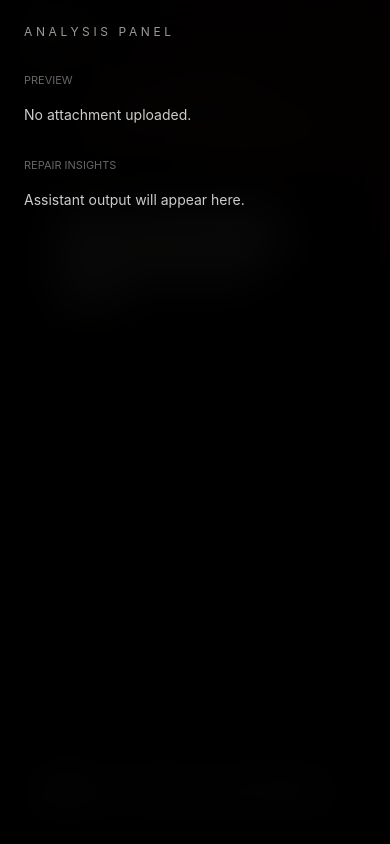
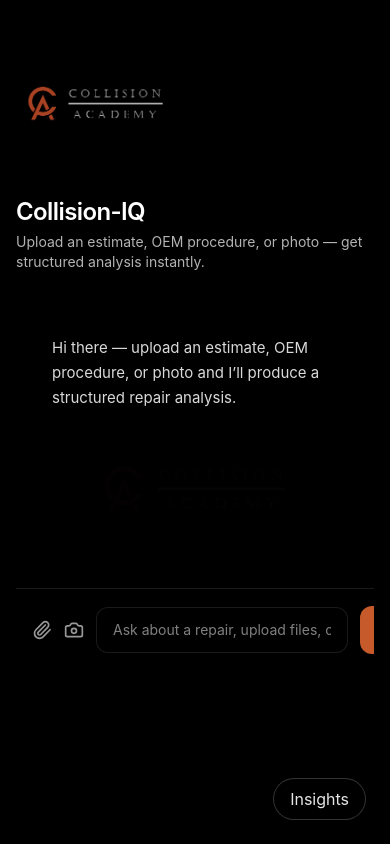
Before and after one commit to Collision-IQ/Collision-IQ, a Next.js app: page /chatbot in a window 390 px wide. Built offline with nearby package versions, Linux system fonts and the light colour scheme.

Commit message:
refactor: update ChatbotPage layout and improve mobile rail functionality

```diff
--- a/src/app/chatbot/page.tsx
+++ b/src/app/chatbot/page.tsx
@@ -1,77 +1,89 @@
 "use client";
 
-import { useState } from "react";
-import { useRouter } from "next/navigation";
+import { useEffect, useState } from "react";
+import Image from "next/image";
 import ChatWidget from "@/components/ChatWidget";
-import { ChevronLeft, ChevronRight } from "lucide-react";
 import { useIsMobile } from "@/hooks/useIsMobile";
 
 export default function ChatbotPage() {
-  const router = useRouter();
   const isMobile = useIsMobile();
-
-  const [railOpen, setRailOpen] = useState(true);
+  const [railOpen, setRailOpen] = useState(false);
   const [attachment, setAttachment] = useState<string | null>(null);
   const [analysisText, setAnalysisText] = useState<string>("");
+
+  // Keep rail state predictable when switching viewport modes
+  useEffect(() => {
+    if (isMobile === null) return;
+    setRailOpen(false);
+  }, [isMobile]);
+
+  // Prevent background scroll when mobile rail is open
+  useEffect(() => {
+    if (!isMobile) return;
+    document.body.style.overflow = railOpen ? "hidden" : "";
+    return () => {
+      document.body.style.overflow = "";
+    };
+  }, [isMobile, railOpen]);
 
   if (isMobile === null) return null;
 
   return (
-    <div
-      className="
-        h-screen flex flex-col text-white relative
-        bg-black
-        bg-[radial-gradient(circle_at_85%_15%,rgba(198,90,42,0.06),transparent_60%)]
-      "
-    >
-      {/* BACK */}
-      <button
-        onClick={() => router.push("/")}
-        className="absolute top-6 left-6 text-sm text-white/60 hover:text-[#C65A2A] transition"
-      >
-        ← Back
-      </button>
+    <div className="min-h-screen bg-black text-white">
+      <div className="mx-auto flex min-h-screen w-full max-w-[1400px] flex-col px-4 py-6 sm:px-6 lg:px-8">
+        <header className="mb-6 space-y-3">
+          <Image
+            src="/brand/logos/Logo-grey.png"
+            alt="Collision Academy"
+            width={160}
+            height={40}
+            className="opacity-90"
+            priority
+          />
+          <div className="space-y-1">
+            <h1 className="text-2xl font-semibold tracking-tight">
+              Collision-IQ
+            </h1>
+            <p className="max-w-3xl text-sm text-white/70">
+              Upload an estimate, OEM procedure, or photo — get structured
+              analysis instantly.
+            </p>
+          </div>
+        </header>
 
-      {/* HEADER STRIP */}
-      <div className="pt-24 pb-8 text-center">
-        <div className="text-xs tracking-[0.35em] text-white/50 uppercase">
-          Collision IQ
-        </div>
-        <div className="text-[10px] tracking-[0.3em] text-white/30 uppercase mt-2">
-          AI Repair Analysis Workstation
-        </div>
-      </div>
-
-      {/* MAIN CHAT SURFACE */}
-      <div className="relative mx-auto w-full max-w-[1000px] px-6 flex-1 min-h-0">
+        {/* Main Content Area */}
+        <div className="relative mx-auto w-full max-w-[1000px] flex-1 min-h-0">
           <ChatWidget
             onAttachmentChange={setAttachment}
             onAnalysisChange={setAnalysisText}
           />
         </div>
 
-      {/* DESKTOP RAIL OVERLAY */}
+        {/* Desktop Rail Toggle (always reachable) */}
         {!isMobile && (
-        <>
           <button
-            onClick={() => setRailOpen(!railOpen)}
-            className="
-              fixed top-24 right-6 z-50
+            onClick={() => setRailOpen((v) => !v)}
+            aria-label={railOpen ? "Close analysis panel" : "Open analysis panel"}
+            className={`
+              fixed top-24 z-[60]
               bg-black/60 border border-white/10
-              rounded-full p-3
-              hover:bg-[#C65A2A]/20
-              transition
-            "
+              p-2 rounded-l-md text-white/60 hover:text-white
+              transition-all duration-300
+              ${railOpen ? "right-[380px]" : "right-0"}
+            `}
           >
-            {railOpen ? <ChevronRight size={18} /> : <ChevronLeft size={18} />}
+            {railOpen ? "→" : "←"}
           </button>
+        )}
 
+        {/* Desktop Rail Overlay */}
+        {!isMobile && (
           <div
             className={`
               fixed top-0 right-0 h-full w-[380px]
               bg-black/80 backdrop-blur-2xl
               border-l border-white/10
-              transition-transform duration-300
+              transition-transform duration-300 z-50
               ${railOpen ? "translate-x-0" : "translate-x-full"}
             `}
           >
@@ -80,17 +92,29 @@ export default function ChatbotPage() {
               analysisText={analysisText}
             />
           </div>
-        </>
         )}
 
-      {/* MOBILE RAIL */}
+        {/* Mobile open button */}
+        {isMobile && !railOpen && (
+          <button
+            onClick={() => setRailOpen(true)}
+            aria-label="Open analysis panel"
+            className="fixed bottom-6 right-6 z-50 rounded-full bg-black/70 border border-white/20 px-4 py-2 text-white/90"
+          >
+            Insights
+          </button>
+        )}
+
+        {/* Mobile Rail Overlay */}
         {isMobile && railOpen && (
-        <div
-          className="
-            fixed inset-0 z-50
-            bg-black/70 backdrop-blur-xl
-          "
+          <div className="fixed inset-0 z-50 bg-black/70 backdrop-blur-xl">
+            <button
+              onClick={() => setRailOpen(false)}
+              className="absolute top-4 right-4 text-white text-xl"
+              aria-label="Close analysis panel"
             >
+              ✕
+            </button>
             <RailContent
               attachment={attachment}
               analysisText={analysisText}
@@ -98,10 +122,11 @@ export default function ChatbotPage() {
           </div>
         )}
       </div>
+    </div>
   );
 }
 
-/* RAIL CONTENT */
+/* RAIL CONTENT - Kept from original to preserve analysis logic */
 
 function RailContent({
   attachment,
--- a/src/components/ChatShell.tsx
+++ b/src/components/ChatShell.tsx
@@ -5,8 +5,10 @@ import { useMemo, useState } from "react";
 
 type Props = {
   title?: string;
+  subtitle?: string;
+  logo?: ReactNode;
   left?: ReactNode;
-  center: ReactNode;
+  center?: ReactNode;
   right?: ReactNode;
 };
 
```
Lines whose indentation alone changed are shown as unchanged.
